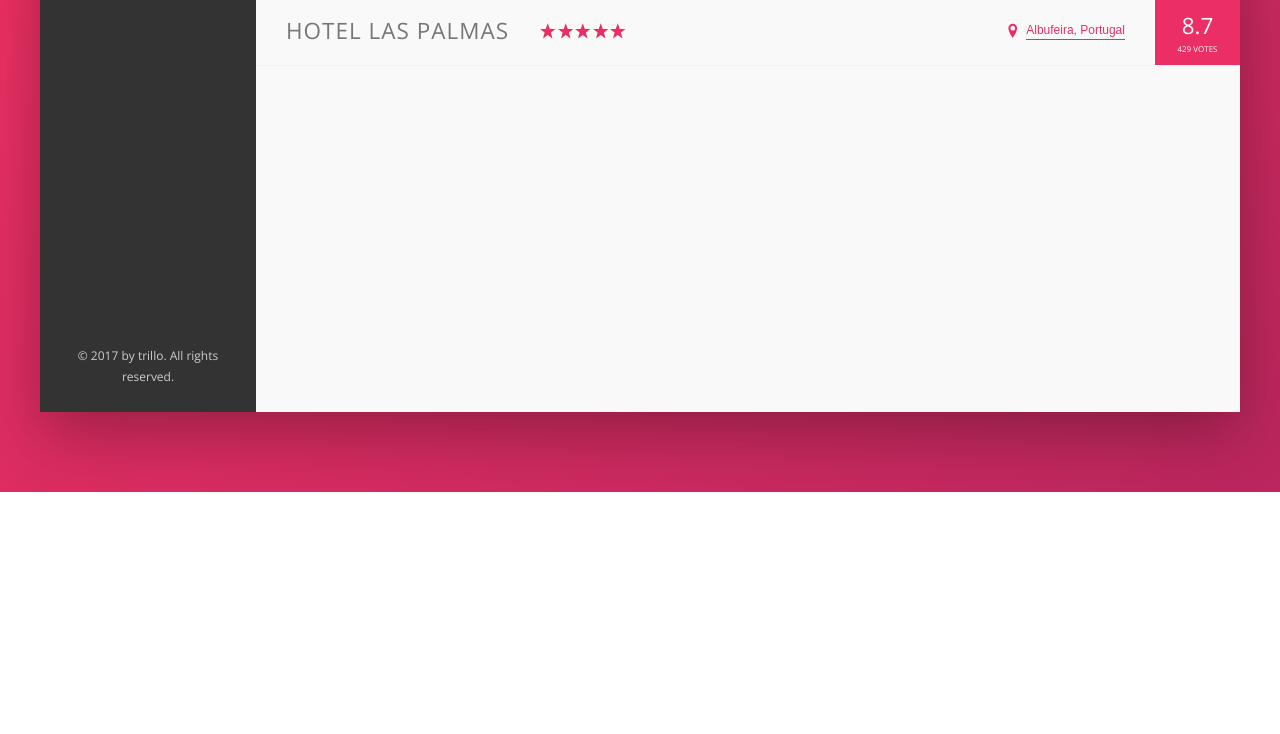
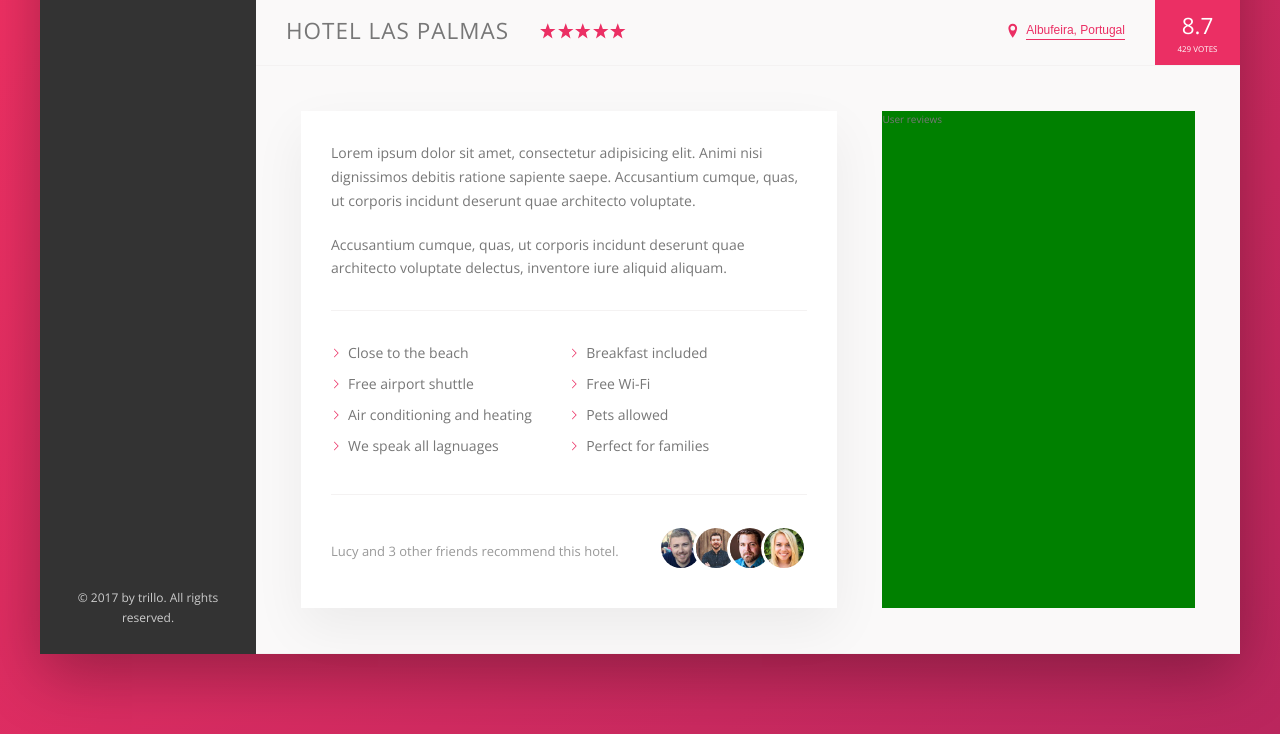
Before and after one commit to Alvarny/CSS-Trillo, a website: page index.html in a window 1280 px wide. Shown: the part 538-1272 px from the top of the page. Before the commit the page ends 1030 px from the top, so only its background shows below. Drawn offline with nearby package versions, Linux system fonts and the light colour scheme.

Commit message:
Built recommended section

```diff
--- a/index.html
+++ b/index.html
@@ -151,7 +151,6 @@
                     </div> <!-- Gallery: end -->
 
 
-
                     <!-- Hotel overview -->
                     <div class="overview">
 
@@ -197,6 +196,62 @@
                             <div class="overview__rating-count">429 votes</div>
                         </div>
 
+                    </div> <!-- Hotel overview -->
+
+
+                    <!-- Hotel detail -->
+                    <div class="detail">
+
+                        <!-- Description -->
+                        <div class="detail__description">
+
+                            <!-- Info about hotel #1 -->
+                            <p class="paragraph">
+                                Lorem ipsum dolor sit amet, consectetur adipisicing elit. Animi nisi dignissimos debitis ratione sapiente saepe. Accusantium cumque, quas, ut corporis incidunt deserunt quae architecto voluptate.
+                            </p>
+
+                            <!-- Info about hotel #2 -->
+                            <p class="paragraph">
+                                Accusantium cumque, quas, ut corporis incidunt deserunt quae architecto voluptate delectus, inventore iure aliquid aliquam.
+                            </p>
+
+                            <!-- Feature list -->
+                            <ul class="list">
+                                <li class="list__item">Close to the beach</li>
+                                <li class="list__item">Breakfast included</li>
+                                <li class="list__item">Free airport shuttle</li>
+                                <li class="list__item">Free Wi-Fi</li>
+                                <li class="list__item">Air conditioning and heating</li>
+                                <li class="list__item">Pets allowed</li>
+                                <li class="list__item">We speak all lagnuages</li>
+                                <li class="list__item">Perfect for families</li>
+                            </ul>
+
+                            <!-- Recommend section -->
+                            <div class="recommend">
+
+                                <!-- Count -->
+                                <p class="recommend__count">
+                                    Lucy and 3 other friends recommend this hotel.
+                                </p>
+
+                                <!-- Friends -->
+                                <div class="recommend__friends">
+                                    <img src="img/user-3.jpg" alt="Friend 1" class="recommend__photo">
+                                    <img src="img/user-4.jpg" alt="Friend 2" class="recommend__photo">
+                                    <img src="img/user-5.jpg" alt="Friend 3" class="recommend__photo">
+                                    <img src="img/user-6.jpg" alt="Friend 4" class="recommend__photo">
+                                </div>
+
+                            </div>
+
+                        </div> <!-- Description -->
+
+                        <!-- User reviews -->
+                        <div class="detail__user-reviews">
+                            User reviews
+                        </div>
+
                     </div>
 
                 </main> <!-- Hotel view -->
--- a/sass/_base.scss
+++ b/sass/_base.scss
@@ -31,6 +31,9 @@ Grey dark 3: #999
     --color-grey-dark-3: #999;
 
     --shadow-dark: 0 2rem 6rem rgba(0,0,0,.3);
+    --shadow-light: 0 2rem 5rem rgba(0,0,0,.06);
+
+    --line: .1rem solid var(--color-grey-light-2);
 }
 
 
--- a/sass/_components.scss
+++ b/sass/_components.scss
@@ -242,8 +242,7 @@
     display: flex;
     align-items: center;
 
-    border-bottom: 1px solid var(--color-grey-light-2);
-
+    border-bottom: var(--line);
 
     &__heading {
         font-size: 2.25rem;
@@ -340,3 +339,100 @@
     }
 
 }
+
+
+// Detail
+.detail {
+
+    display: flex;
+    padding: 4.5rem;
+    background-color: var(--color-grey-light-1);
+    border-bottom: var(--line);
+
+
+    &__description {
+        font-size: 1.4rem;
+        background-color: #fff;
+        box-shadow: var(--shadow-light);
+        padding: 3rem;
+        flex: 0 0 60%;
+        margin-right: 4.5rem;
+    }
+
+    &__user-reviews {
+        background-color: green;
+        flex: 1;
+    }
+
+}
+
+// Paragraph
+.paragraph:not(:last-of-type) {
+    margin-bottom: 2rem;
+}
+
+// List
+.list {
+    margin: 3rem 0;
+    list-style: none;
+    padding: 3rem 0;
+    border-top: var(--line);
+    border-bottom: var(--line);
+
+    display: flex;
+    flex-wrap: wrap;
+
+    &__item {
+        flex: 0 0 50%;
+        margin-bottom: .7rem;
+    }
+
+    &__item::before {
+        content: "";
+        display: inline-block;
+        height: 1rem;
+        width: 1rem;
+        margin-right: .7rem;
+
+        // Newer browsers - masks
+        background-color: var(--color-primary);
+        mask-image: url(../img/chevron-thin-right.svg);
+        mask-size: cover;
+
+        // Older browsers
+        //background-image: url(../img/chevron-thin-right.svg);
+        //background-size: cover;
+    }
+}
+
+// Recommend
+.recommend {
+
+    font-size: 1.3rem;
+    color: var(--color-grey-dark-3);
+
+    display: flex;
+    justify-content: space-between;
+    align-items: center;
+
+    &__count {
+
+    }
+
+    &__friends {
+
+    }
+
+    &__photo {
+        height: 4rem;
+        width: 4rem;
+        border-radius: 50%;
+        box-sizing: content-box;
+        border: .3rem solid #fff;
+
+
+        &:not(:last-child) {
+            margin-right: -1.5rem;
+        }
+    }
+}
--- a/sass/_layout.scss
+++ b/sass/_layout.scss
@@ -13,7 +13,7 @@
 .header {
     height: 7rem;
     background-color: #fff;
-    border-bottom: 1px solid var(--color-grey-light-2);
+    border-bottom: var(--line);
     font-size: 1.4rem;
 
     display: flex;
@@ -39,7 +39,4 @@
 
 .hotel-view {
     flex: 1;
-
-    // Pretend we have content
-    height: 80rem;
 }
```
Also changed, not shown: css/style.css.
